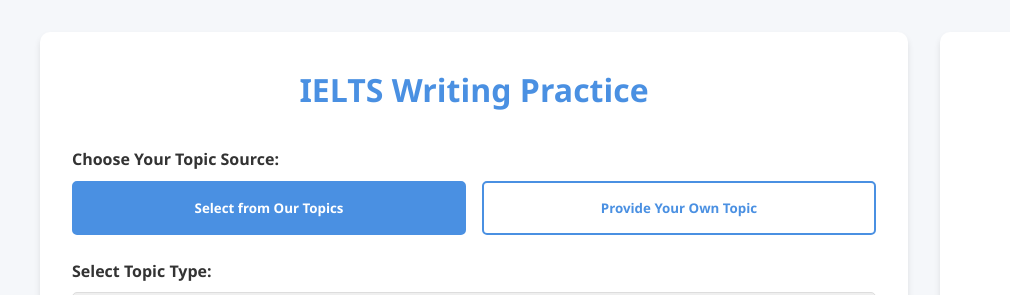
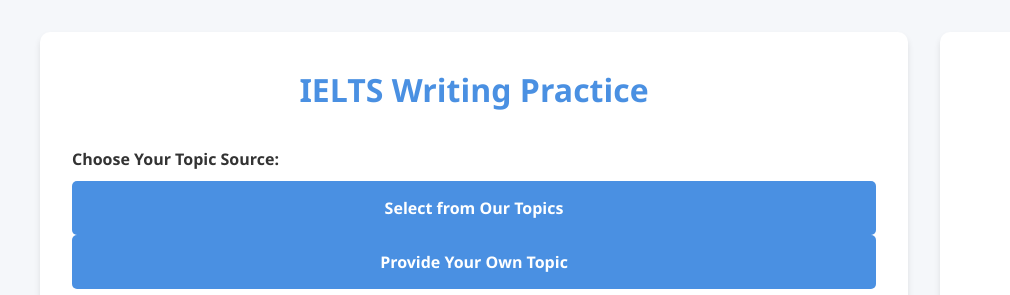
Before and after one commit to auslj/mytoefl, a plain HTML site: page index.html in a window 1280 px wide. Shown: the top 295 px of the page, 0-1010 px from the left. Drawn offline with Linux system fonts and the light colour scheme.

Commit message:
Update index.html

```diff
--- a/index.html
+++ b/index.html
@@ -3,7 +3,7 @@
 <head>
     <meta charset="UTF-8">
     <meta name="viewport" content="width=device-width, initial-scale=1.0">
-    <title>Welcome to My IELTS! </title>
+    <title>Welcome to My IELTS.</title>
     <link rel="icon" type="image/svg+xml" href="favicon.png">
     <style>
         :root {
@@ -39,38 +39,6 @@
             background: white;
             border-radius: 10px;
             box-shadow: 0 4px 6px rgba(0, 0, 0, 0.1);
-        }
-
-        .topic-source-selection {
-            margin-bottom: 2rem;
-        }
-
-        .source-options {
-            display: flex;
-            gap: 1rem;
-            margin-top: 0.5rem;
-        }
-
-        .source-btn {
-            flex: 1;
-            padding: 1rem;
-            border: 2px solid var(--primary-color);
-            background: white;
-            color: var(--primary-color);
-            border-radius: 5px;
-            cursor: pointer;
-            font-weight: 600;
-            transition: all 0.3s;
-        }
-
-        .source-btn.active {
-            background: var(--primary-color);
-            color: white;
-        }
-
-        .source-btn:hover {
-            background: var(--primary-color);
-            color: white;
         }
 
         .qr-container {
@@ -176,7 +144,7 @@
             resize: vertical;
         }
 
-        button[type="submit"] {
+        button {
             background-color: var(--primary-color);
             color: white;
             padding: 1rem 2rem;
@@ -189,7 +157,7 @@
             width: 100%;
         }
 
-        button[type="submit"]:hover {
+        button:hover {
             background-color: #357abd;
         }
 
@@ -210,10 +178,6 @@
 
             .form-container {
                 padding: 1rem;
-            }
-
-            .source-options {
-                flex-direction: column;
             }
         }
     </style>
```
